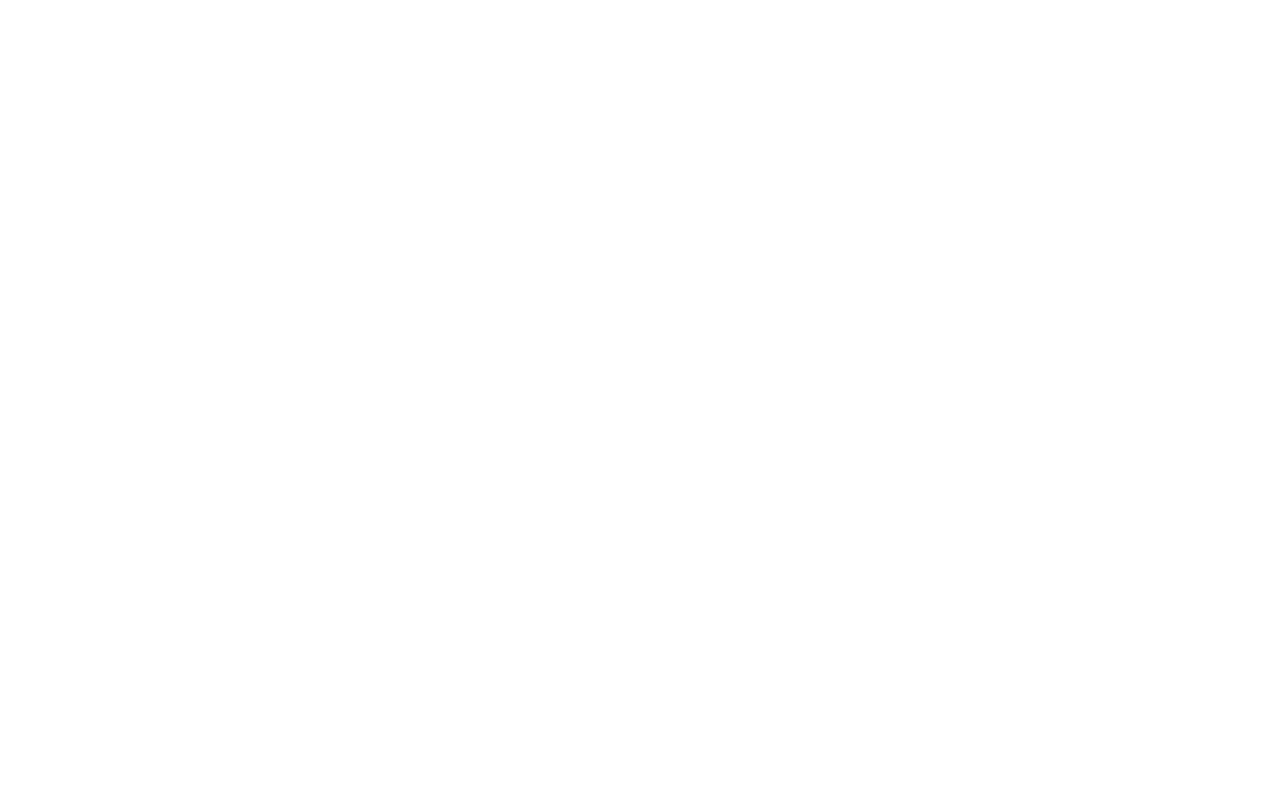
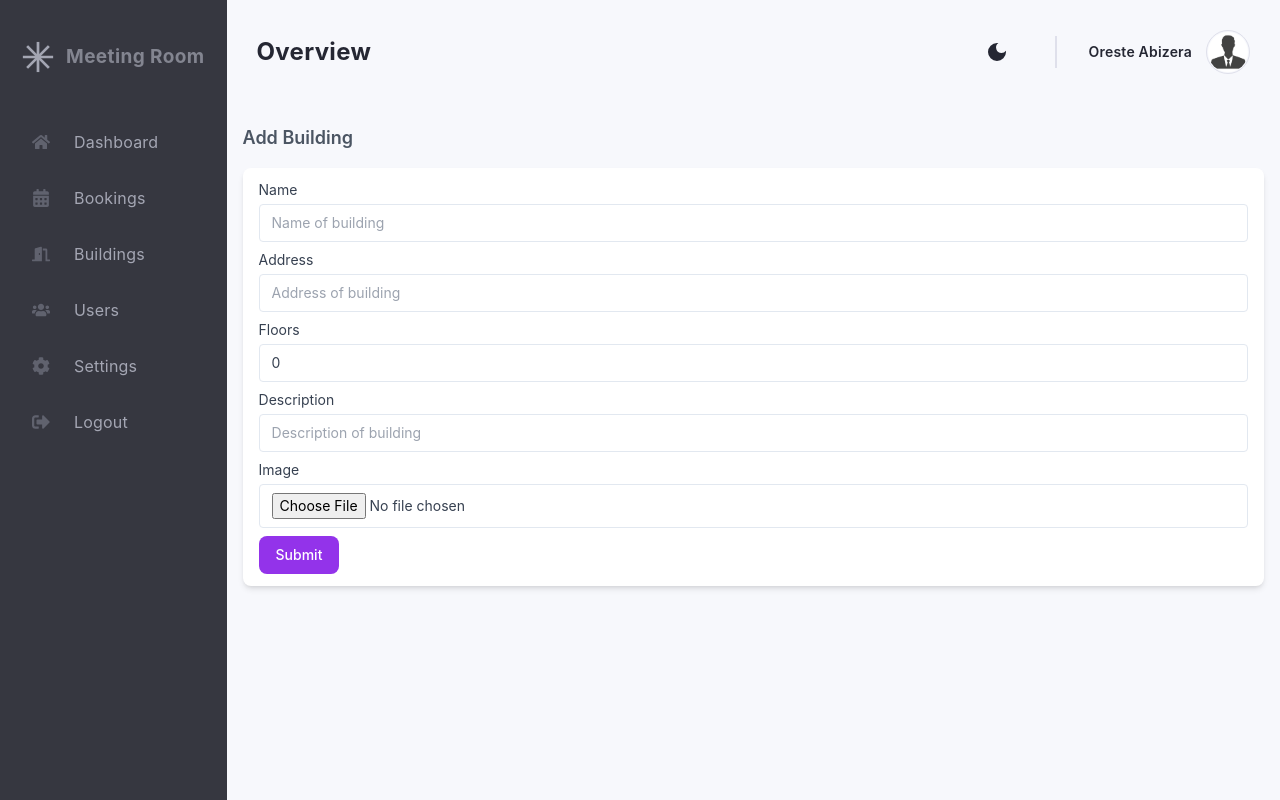
Before and after one commit to oreste-abizera/meeting-room-client, a React (Vite) app: page /buildings/new in a window 1280 px wide. Before the commit this address had no page. Built offline with nearby package versions, Linux system fonts and the light colour scheme; sample sign-in values are in the browser's storage.

Commit message:
feat: add building

```diff
--- a/src/App.css
+++ b/src/App.css
@@ -25,3 +25,11 @@
 .sidebar-link.active .divider {
   background-color: #dde2ff;
 }
+
+.form-input {
+  background-color: #fff;
+  border-color: #e2e8f0;
+  border-width: 1px;
+  border-radius: 0.25rem;
+  padding: 0.5rem 0.75rem;
+}
--- a/src/App.tsx
+++ b/src/App.tsx
@@ -7,6 +7,7 @@
 import BuildingsPage from "./pages/BuildingsPage";
 import UsersPage from "./pages/UsersPage";
 import BookingsPage from "./pages/BookingsPage";
+import AddBuildingPage from "./pages/AddBuildingPage";
 
 function App() {
   return (
@@ -15,6 +16,7 @@
       <Route path="/register" element={<RegisterPage />} />
       <Route path="/dashboard" element={<DashboardPage />} />
       <Route path="/buildings" element={<BuildingsPage />} />
+      <Route path="/buildings/new" element={<AddBuildingPage />} />
       <Route path="/users" element={<UsersPage />} />
       <Route path="/bookings" element={<BookingsPage />} />
       <Route path="/logout" element={<LogoutPage />} />
--- a/src/components/BookingsList.tsx
+++ b/src/components/BookingsList.tsx
@@ -16,6 +16,7 @@
       creationDate: new Date(booking.createdAt).toLocaleDateString(),
     };
   });
+
   const columns = [
     {
       Header: "Names",
--- /dev/null
+++ b/src/components/BuildingForm.tsx
@@ -0,0 +1,114 @@
+import React, { useContext } from "react";
+import StoreContext from "../context/StoreContext";
+import Button from "./Button";
+import Input from "./reusable/Input";
+
+type Props = {};
+
+const BuildingForm = (props: Props) => {
+  const { addBuilding } = useContext(StoreContext);
+  const [file, setfile] = React.useState<string | ArrayBuffer | null>();
+  const [photoFile, setPhotoFile] = React.useState<File | null>(null);
+
+  const [building, setBuilding] = React.useState({
+    name: "",
+    address: "",
+    floors: 0,
+    description: "",
+    image: "",
+  });
+
+  const handleChange = (e: React.ChangeEvent<HTMLInputElement>) => {
+    setBuilding({ ...building, [e.target.name]: e.target.value });
+  };
+
+  const handleSubmit = (e: React.FormEvent<HTMLFormElement>) => {
+    e.preventDefault();
+    const formData = new FormData();
+    formData.append("name", building.name);
+    formData.append("address", building.address);
+    formData.append("floors", building.floors + "");
+    formData.append("description", building.description);
+    const photoToBlob = new Blob([photoFile || ""], { type: "image/jpeg" });
+    formData.append("picture", photoToBlob);
+    addBuilding(formData);
+  };
+
+  const handleFile = (e: React.ChangeEvent<HTMLInputElement>) => {
+    let tempFile = e.target.files?.item(0);
+    setPhotoFile(tempFile || null);
+    const reader = new FileReader();
+
+    reader.addEventListener(
+      "load",
+      function () {
+        setfile(reader.result);
+      },
+      false
+    );
+
+    if (tempFile) {
+      reader.readAsDataURL(tempFile);
+    }
+  };
+
+  return (
+    <form
+      className="px-4 py-3 mb-8 bg-white rounded-lg shadow-md dark:bg-gray-800 space-y-2"
+      onSubmit={handleSubmit}
+    >
+      <Input
+        label={"Name"}
+        placeholder={"Name of building"}
+        name={"name"}
+        type={"text"}
+        value={building.name}
+        onChange={handleChange}
+        required={true}
+      />
+      <Input
+        label={"Address"}
+        placeholder={"Address of building"}
+        name={"address"}
+        type={"text"}
+        value={building.address}
+        onChange={handleChange}
+        required={true}
+      />
+      <Input
+        label={"Floors"}
+        placeholder={"Number of Building floors"}
+        name={"floors"}
+        type={"number"}
+        value={building.floors + ""}
+        onChange={handleChange}
+        required={true}
+      />
+      <Input
+        label={"Description"}
+        placeholder={"Description of building"}
+        name={"description"}
+        type={"text"}
+        value={building.description}
+        onChange={handleChange}
+        required={true}
+      />
+      <Input
+        label={"Image"}
+        placeholder={"Image of building"}
+        name={"image"}
+        type={"file"}
+        required={true}
+        onChange={handleFile}
+      />
+
+      {file && <img className="h-32" src={file as string} alt="building" />}
+
+      <Button type="submit" className="mt-4">
+        Submit
+      </Button>
+    </form>
+  );
+};
+
+export default BuildingForm;
--- a/src/components/BuildingsList.tsx
+++ b/src/components/BuildingsList.tsx
@@ -1,10 +1,13 @@
 import React, { useContext } from "react";
+import { FaArrowRight } from "react-icons/fa";
+import { useNavigate } from "react-router-dom";
 import StoreContext from "../context/StoreContext";
 import Table from "./reusable/Table";
 
 type Props = {};
 
 const BuildingsList = (props: Props) => {
+  const navigate = useNavigate();
   const { store } = useContext(StoreContext);
   const data = (store?.buildings || []).map((building) => {
     return {
@@ -29,6 +32,23 @@
       Header: "Creation Date",
       accessor: "creationDate",
     },
+    {
+      Header: "Places",
+      accessor: "places",
+      customCell: (row: any) => {
+        return (
+          <button
+            className="align-bottom inline-flex items-center justify-center cursor-pointer leading-5 transition-colors duration-150 font-medium focus:outline-none p-2 rounded-lg text-white bg-purple-600 border border-transparent active:bg-purple-600 hover:bg-purple-700 focus:shadow-outline-purple"
+            type="button"
+            onClick={() => {
+              navigate(`/buildings/${row._id}/places`);
+            }}
+          >
+            <FaArrowRight className="h-3 w-3" />
+          </button>
+        );
+      },
+    },
   ];
   return <Table columns={columns} data={data} showActions={true}></Table>;
 };
--- /dev/null
+++ b/src/components/Button.tsx
@@ -0,0 +1,23 @@
+import React from "react";
+
+type Props = {
+  title?: string;
+  children?: React.ReactNode;
+  type?: "button" | "submit" | "reset";
+  className?: string;
+  onClick?: () => void;
+};
+
+const Button = ({ title, children, type, className = "", onClick }: Props) => {
+  return (
+    <button
+      className={`align-bottom inline-flex items-center justify-center cursor-pointer leading-5 transition-colors duration-150 font-medium focus:outline-none px-4 py-2 rounded-lg text-sm text-white bg-purple-600 border border-transparent active:bg-purple-600 hover:bg-purple-700 focus:shadow-outline-purple ${className}`}
+      type={type || "button"}
+      onClick={onClick}
+    >
+      {title || children}
+    </button>
+  );
+};
+
+export default Button;
--- /dev/null
+++ b/src/components/reusable/Input.tsx
@@ -0,0 +1,38 @@
+import React from "react";
+
+type Props = {
+  label?: string;
+  placeholder?: string;
+  name?: string;
+  type?: string;
+  value?: string;
+  required?: boolean;
+  onChange?: (e: React.ChangeEvent<HTMLInputElement>) => void;
+};
+
+const Input = ({
+  label,
+  placeholder,
+  name,
+  type,
+  value,
+  required,
+  onChange,
+}: Props) => {
+  return (
+    <label className="block text-sm text-gray-700 dark:text-gray-400">
+      <span>{label}</span>
+      <input
+        className="block w-full text-sm focus:outline-none dark:text-gray-300 form-input leading-5 focus:border-purple-400 dark:border-gray-600 focus:shadow-outline-purple dark:focus:border-gray-600 dark:focus:shadow-outline-gray dark:bg-gray-700 mt-1"
+        type={type}
+        placeholder={placeholder}
+        name={name}
+        value={value}
+        onChange={onChange}
+        required={required}
+      />
+    </label>
+  );
+};
+
+export default Input;
--- a/src/components/reusable/Table.tsx
+++ b/src/components/reusable/Table.tsx
@@ -3,7 +3,11 @@
 import EditIcon from "../IconButtons/EditIcon";
 
 type Props = {
-  columns: Array<{ Header: string; accessor: string }>;
+  columns: Array<{
+    Header: string;
+    accessor: string;
+    customCell?: (row: any) => void;
+  }>;
   data: Array<any>;
   showActions?: boolean;
 };
@@ -36,7 +40,13 @@
                   {columns.map((column, index) => {
                     return (
                       <td className="px-4 py-3" key={index}>
-                        <p className="font-semibold">{item[column.accessor]}</p>
+                        {column.customCell ? (
+                          column.customCell(item)
+                        ) : (
+                          <p className="font-semibold">
+                            {item[column.accessor]}
+                          </p>
+                        )}
                       </td>
                     );
                   })}
--- a/src/context/StoreContext.tsx
+++ b/src/context/StoreContext.tsx
@@ -2,6 +2,8 @@
 import { Booking, Building, Place, UserDTO } from "../types";
 import axios from "../helpers/axios";
 import url from "../helpers/url";
+import { toast } from "react-hot-toast";
+import { useNavigate } from "react-router-dom";
 
 export interface Store {
   users: [UserDTO];
@@ -19,11 +21,13 @@
   loadBuildings: () => void;
   loadPlaces: () => void;
   loadBookings: () => void;
+  addBuilding: (building: FormData) => void;
 }
 
 const StoreContext = createContext<StoreContextInterface>(null!);
 
 export const StoreContextProvider = ({ children }: any) => {
+  const navigate = useNavigate();
   const [store, setStore] = useState<Store>(null!);
 
   const loadUsers = async () => {
@@ -62,6 +66,22 @@
     }
   };
 
+  const addBuilding = async (building: FormData) => {
+    try {
+      const response = await (
+        await axios.post(url + "/buildings", building)
+      ).data;
+      toast.success("Building added successfully");
+      navigate("/buildings");
+    } catch (error: any) {
+      toast.error(
+        error.response?.data?.error ||
+          error.response?.data?.message ||
+          "Something went wrong"
+      );
+    }
+  };
+
   return (
     <StoreContext.Provider
       value={{
@@ -71,6 +91,7 @@
         loadBookings,
         loadBuildings,
         loadPlaces,
+        addBuilding,
       }}
     >
       {children}
--- /dev/null
+++ b/src/pages/AddBuildingPage.tsx
@@ -0,0 +1,26 @@
+import React, { useContext, useEffect } from "react";
+import { useNavigate } from "react-router-dom";
+import BuildingForm from "../components/BuildingForm";
+import BuildingsList from "../components/BuildingsList";
+import Button from "../components/Button";
+import StoreContext from "../context/StoreContext";
+import DashboardLayout from "../layouts/DashboardLayout";
+
+type Props = {};
+
+const AddBuildingPage = (props: Props) => {
+  const navigate = useNavigate();
+
+  return (
+    <DashboardLayout>
+      <div className="px-1 lg:px-4">
+        <h2 className="mb-4 text-lg font-semibold text-gray-600 dark:text-gray-300">
+          Add Building
+        </h2>
+        <BuildingForm />
+      </div>
+    </DashboardLayout>
+  );
+};
+
+export default AddBuildingPage;
--- a/src/pages/BookingsPage.tsx
+++ b/src/pages/BookingsPage.tsx
@@ -1,11 +1,14 @@
 import { useContext, useEffect } from "react";
-import UsersList from "../components/UsersList";
+import { useNavigate } from "react-router-dom";
+import BookingsList from "../components/BookingsList";
+import Button from "../components/Button";
 import StoreContext from "../context/StoreContext";
 import DashboardLayout from "../layouts/DashboardLayout";
 
 type Props = {};
 
 const BookingsPage = (props: Props) => {
+  const navigate = useNavigate();
   const { loadBookings } = useContext(StoreContext);
 
   useEffect(() => {
@@ -14,7 +17,7 @@
   return (
     <DashboardLayout>
       <div className="px-1 lg:px-4">
-        <UsersList />
+        <BookingsList />
       </div>
     </DashboardLayout>
   );
--- a/src/pages/BuildingsPage.tsx
+++ b/src/pages/BuildingsPage.tsx
@@ -1,11 +1,14 @@
 import { useContext, useEffect } from "react";
+import { useNavigate } from "react-router-dom";
 import BuildingsList from "../components/BuildingsList";
+import Button from "../components/Button";
 import StoreContext from "../context/StoreContext";
 import DashboardLayout from "../layouts/DashboardLayout";
 
 type Props = {};
 
 const BuildingsPage = (props: Props) => {
+  const navigate = useNavigate();
   const { loadBuildings } = useContext(StoreContext);
 
   useEffect(() => {
@@ -14,6 +17,12 @@
   return (
     <DashboardLayout>
       <div className="px-1 lg:px-4">
+        <div className="flex flex-row justify-end mb-4">
+          <Button
+            title="Add Building"
+            onClick={() => navigate("/buildings/new")}
+          />
+        </div>
         <BuildingsList />
       </div>
     </DashboardLayout>
```
